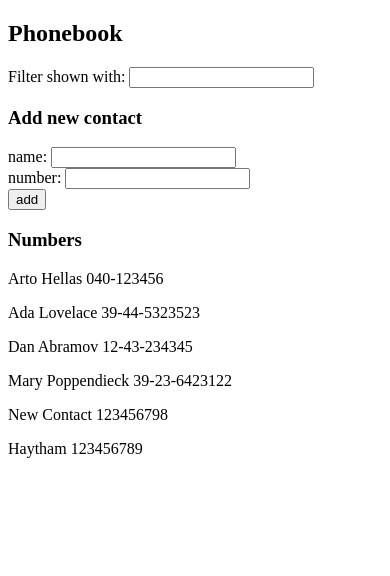
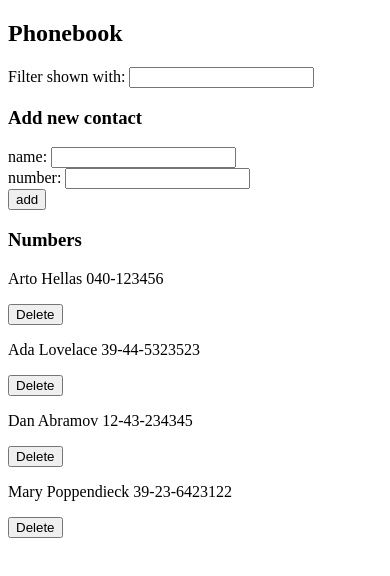
Before and after one commit to BaheYaich/Fullstackopen, a React (Create React App) app in the folder part2/phonebook/: page / in a window 390 px wide. Shown: the top 576 px of the page. Built offline with nearby package versions, Linux system fonts and the light colour scheme; data requests are answered from the project's data file.

Commit message:
Exercice 2.14: Phone book Step-9

```diff
--- a/part2/phonebook/db.json
+++ b/part2/phonebook/db.json
@@ -19,16 +19,6 @@
       "name": "Mary Poppendieck",
       "number": "39-23-6423122",
       "id": 4
-    },
-    {
-      "name": "New Contact",
-      "number": "123456798",
-      "id": 5
-    },
-    {
-      "name": "Haytham",
-      "number": "123456789",
-      "id": 6
     }
   ]
 }
--- a/part2/phonebook/src/App.js
+++ b/part2/phonebook/src/App.js
@@ -20,7 +20,7 @@ const App = () => {
 
   const handleNewPerson = (event) => {
     event.preventDefault()
-    if (persons.find(person => person.name === newName)) return window.alert(`${newName} already exists in the phonebook`);
+    if (persons.find(person => person.name === newName)) return window.alert(`${newName} already exists in the phonebook`)
     else {
       event.preventDefault()
       const personObject = {
@@ -37,6 +37,17 @@ const App = () => {
       }
   }
 
+  const handleOnDelete = (name, id) => {
+    if (!window.confirm(`${name} is about to be deleted`)) return
+    personService
+      .delete(id)
+      .then(() => {
+        personService
+          .getAll()
+          .then(response => { setPersons(response) })
+      })
+  }
+
   return (
     <>
       <h2>Phonebook</h2>
@@ -44,7 +55,7 @@ const App = () => {
       <h3>Add new contact</h3>
       <PersonForm functionReference={handleNewPerson} setNewName={setNewName} newName={newName} setNewNumber={setNewNumber} newNumber={newNumber} />
       <h3>Numbers</h3>
-      {filteredContacts.map(persons => <Person key={persons.id} persons={persons} />)}
+      {filteredContacts.map(persons => <Person key={persons.id} persons={persons} handleDeleteContact={(name, id) => handleOnDelete(name, id)} />)}
     </>
   )
 }
--- a/part2/phonebook/src/components/person.js
+++ b/part2/phonebook/src/components/person.js
@@ -1,3 +1,11 @@
-const Person = ({persons}) => <p>{persons.name} {persons.number}</p>
+const Person = ({persons, handleDeleteContact}) =>
+{
+    return (
+    <>
+        <p>{persons.name} {persons.number}</p>
+        <button type="submit" onClick={() => handleDeleteContact(persons.name, persons.id)}>Delete</button>
+    </>
+    )
+}
 
 export default Person
--- a/part2/phonebook/src/services/persons.js
+++ b/part2/phonebook/src/services/persons.js
@@ -17,6 +17,6 @@ const update = (id, newObject) => {
   return request.then(response => response.data)
 }
 
+const deleteContact = (id) => axios.delete(`${baseUrl}/${id}`)
 
-
-export default { getAll, create, update }
+export default { getAll, create, update, delete: deleteContact }
```
